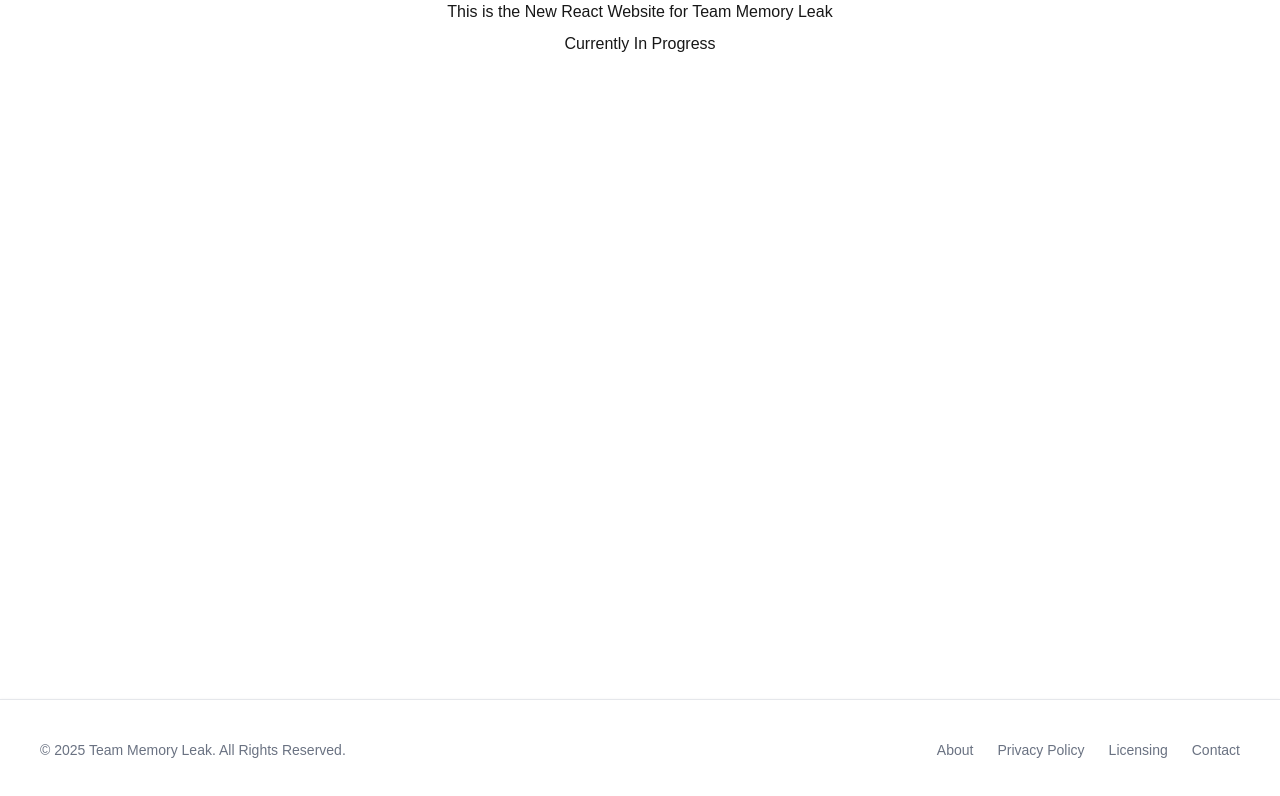
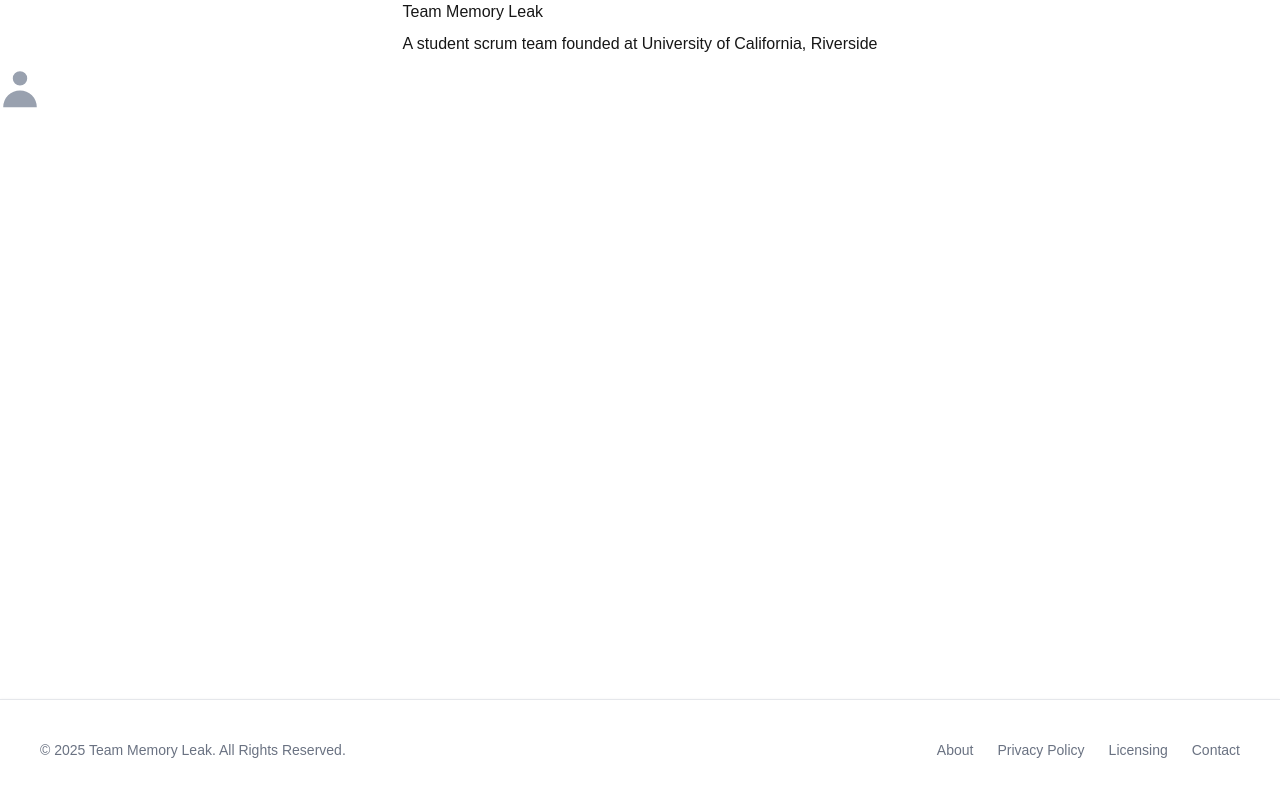
Before and after one commit to Team-Memory-Leak/team-memory-leak.github.io, a Next.js app: page / in a window 1280 px wide. Shown: the top 796 px of the page. Built offline with nearby package versions, Linux system fonts and the light colour scheme.

Commit message:
Updated Homepage to match original +Moved HomePage from HTML to the new React framework.

```diff
--- a/src/app/page.tsx
+++ b/src/app/page.tsx
@@ -1,9 +1,28 @@
+import Image from "next/image";
+
 const page = () => {
   return (
     <>
       <div className="grid grid-rows-2 items-center justify-center gap-2">
-        <div>This is the New React Website for Team Memory Leak</div>
-        <div className="flex justify-center">Currently In Progress</div>
+        <h1>Team Memory Leak</h1>
+        <div className="flex justify-center">
+          {/* <Image src="" alt="" width={300} height={300} /> */}A student
+          scrum team founded at University of California, Riverside
+        </div>
+        <div className="mx-auto w-1/2 table-auto border-separate border-spacing-2 border-slate-400">
+          <svg
+            className="absolute -left-1 h-12 w-12 text-gray-400"
+            fill="currentColor"
+            viewBox="0 0 20 20"
+            xmlns="http://www.w3.org/2000/svg"
+          >
+            <path
+              fillRule="evenodd"
+              d="M10 9a3 3 0 100-6 3 3 0 000 6zm-7 9a7 7 0 1114 0H3z"
+              clip-rule="evenodd"
+            ></path>
+          </svg>
+        </div>
       </div>
     </>
   );
```
Also changed, not shown: 1 other file (tests, documents, lock files or other folders).
